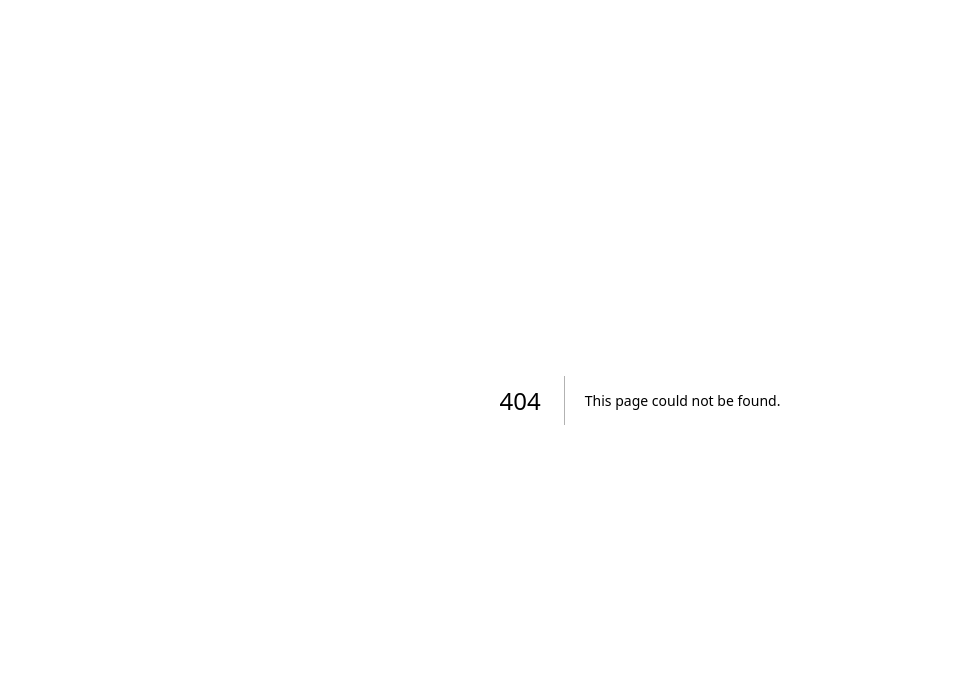
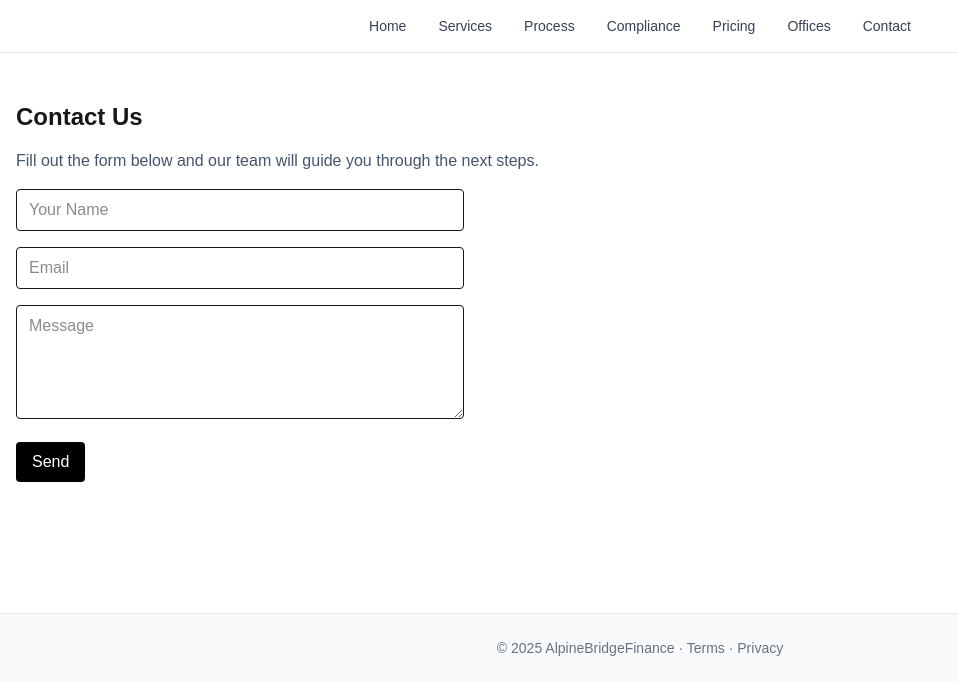
Before and after one commit to Andrii-888/alpinebridgefinance, a Next.js app: page /contact in a window 1280 px wide. Before the commit this address had no page. Shown: the top 694 px of the page, without its empty margins (0-958 px from the left). Built offline with nearby package versions, Linux system fonts and the light colour scheme.

Commit message:
feat: add header, footer and base pages structure

```diff
--- /dev/null
+++ b/src/app/compliance/page.tsx
@@ -0,0 +1,12 @@
+export default function CompliancePage() {
+  return (
+    <div>
+      <h1 className="text-2xl font-semibold mb-4">Compliance & KYC</h1>
+      <p className="text-slate-600">
+        We strictly follow Swiss compliance: Know Your Customer (KYC) rules and
+        Anti-Money Laundering (AML) requirements. Every transaction is checked
+        for transparency and legality.
+      </p>
+    </div>
+  );
+}
--- /dev/null
+++ b/src/app/contact/page.tsx
@@ -0,0 +1,34 @@
+export default function ContactPage() {
+  return (
+    <div>
+      <h1 className="text-2xl font-semibold mb-4">Contact Us</h1>
+      <p className="text-slate-600 mb-4">
+        Fill out the form below and our team will guide you through the next
+        steps.
+      </p>
+      <form className="space-y-4 max-w-md">
+        <input
+          type="text"
+          placeholder="Your Name"
+          className="w-full border rounded px-3 py-2"
+        />
+        <input
+          type="email"
+          placeholder="Email"
+          className="w-full border rounded px-3 py-2"
+        />
+        <textarea
+          placeholder="Message"
+          className="w-full border rounded px-3 py-2"
+          rows={4}
+        />
+        <button
+          type="submit"
+          className="bg-black text-white rounded px-4 py-2 hover:opacity-90"
+        >
+          Send
+        </button>
+      </form>
+    </div>
+  );
+}
--- a/src/app/layout.tsx
+++ b/src/app/layout.tsx
@@ -1,5 +1,6 @@
 import type { Metadata } from "next";
 import { Geist, Geist_Mono } from "next/font/google";
+import Link from "next/link";
 import "./globals.css";
 
 const geistSans = Geist({ variable: "--font-geist-sans", subsets: ["latin"] });
@@ -22,13 +23,40 @@ export default function RootLayout({
     <html lang="en" suppressHydrationWarning>
       <head>
         <meta name="google" content="notranslate" />
-        {/* единственный favicon */}
         <link rel="icon" href="/favicon.ico?v=7" type="image/x-icon" />
       </head>
       <body
-        className={`${geistSans.variable} ${geistMono.variable} antialiased`}
+        className={`${geistSans.variable} ${geistMono.variable} antialiased bg-white text-gray-900`}
       >
-        {children}
+        {/* Header */}
+        <header className="border-b border-gray-200 bg-white">
+          <nav className="container mx-auto flex items-center justify-center gap-8 py-4 text-sm font-medium text-gray-700">
+            <Link href="/">Home</Link>
+            <Link href="/services">Services</Link>
+            <Link href="/process">Process</Link>
+            <Link href="/compliance">Compliance</Link>
+            <Link href="/pricing">Pricing</Link>
+            <Link href="/offices">Offices</Link>
+            <Link href="/contact">Contact</Link>
+          </nav>
+        </header>
+
+        {/* Main content */}
+        <main className="container mx-auto px-4 py-12 min-h-[70vh]">
+          {children}
+        </main>
+
+        {/* Footer */}
+        <footer className="border-t border-gray-200 bg-gray-50 py-6 text-center text-sm text-gray-500">
+          © {new Date().getFullYear()} AlpineBridgeFinance ·{" "}
+          <Link href="/legal/terms" className="hover:underline">
+            Terms
+          </Link>{" "}
+          ·{" "}
+          <Link href="/legal/privacy" className="hover:underline">
+            Privacy
+          </Link>
+        </footer>
       </body>
     </html>
   );
--- /dev/null
+++ b/src/app/legal/privacy/page.tsx
@@ -0,0 +1,12 @@
+export default function PrivacyPage() {
+  return (
+    <div>
+      <h1 className="text-2xl font-semibold mb-4">Privacy Policy</h1>
+      <p className="text-slate-600">
+        We value your privacy. Personal data is used only for compliance with
+        Swiss law (KYC/AML) and is never shared with third parties without legal
+        basis.
+      </p>
+    </div>
+  );
+}
--- /dev/null
+++ b/src/app/legal/terms/page.tsx
@@ -0,0 +1,12 @@
+export default function TermsPage() {
+  return (
+    <div>
+      <h1 className="text-2xl font-semibold mb-4">Terms of Use</h1>
+      <p className="text-slate-600">
+        By using AlpineBridgeFinance you agree that we act only as an
+        intermediary. All financial transactions take place in licensed Swiss
+        offices.
+      </p>
+    </div>
+  );
+}
--- /dev/null
+++ b/src/app/offices/page.tsx
@@ -0,0 +1,11 @@
+export default function OfficesPage() {
+  return (
+    <div>
+      <h1 className="text-2xl font-semibold mb-4">Our Offices</h1>
+      <p className="text-slate-600">
+        Licensed partner offices in Lugano and other cities in Switzerland.
+        Contact us to schedule your appointment.
+      </p>
+    </div>
+  );
+}
--- /dev/null
+++ b/src/app/pricing/page.tsx
@@ -0,0 +1,12 @@
+export default function PricingPage() {
+  return (
+    <div>
+      <h1 className="text-2xl font-semibold mb-4">Pricing & Limits</h1>
+      <p className="text-slate-600">
+        Example rules: exchanges under 1,000 CHF may not require ID, while
+        larger amounts require full KYC. Commission rates depend on the service
+        and amount.
+      </p>
+    </div>
+  );
+}
--- /dev/null
+++ b/src/app/process/page.tsx
@@ -0,0 +1,15 @@
+export default function ProcessPage() {
+  return (
+    <div>
+      <h1 className="text-2xl font-semibold mb-4">How It Works</h1>
+      <ol className="list-decimal list-inside text-slate-600 space-y-1">
+        <li>Request a consultation</li>
+        <li>Understand rules and required documents</li>
+        <li>Pass KYC / AML screening</li>
+        <li>Schedule an office appointment</li>
+        <li>Execute the exchange securely</li>
+        <li>Receive confirmation & receipt</li>
+      </ol>
+    </div>
+  );
+}
--- /dev/null
+++ b/src/app/services/page.tsx
@@ -0,0 +1,12 @@
+export default function ServicesPage() {
+  return (
+    <div>
+      <h1 className="text-2xl font-semibold mb-4">Our Services</h1>
+      <p className="text-slate-600">
+        We guide you through secure Fiat ↔ Crypto ↔ Gold exchanges in licensed
+        Swiss offices. Our role: consultation, KYC/AML explanation, and personal
+        support during the entire process.
+      </p>
+    </div>
+  );
+}
```
